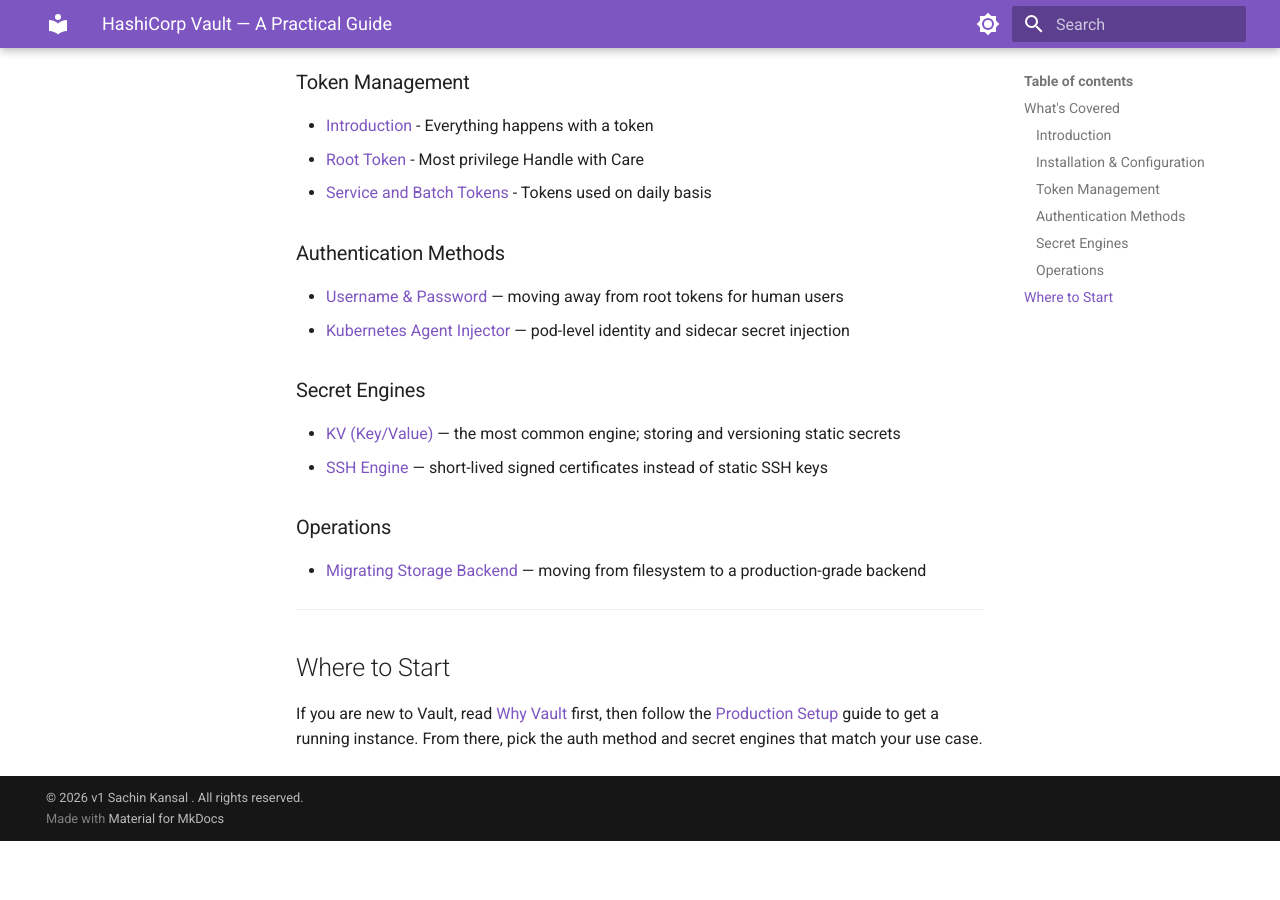
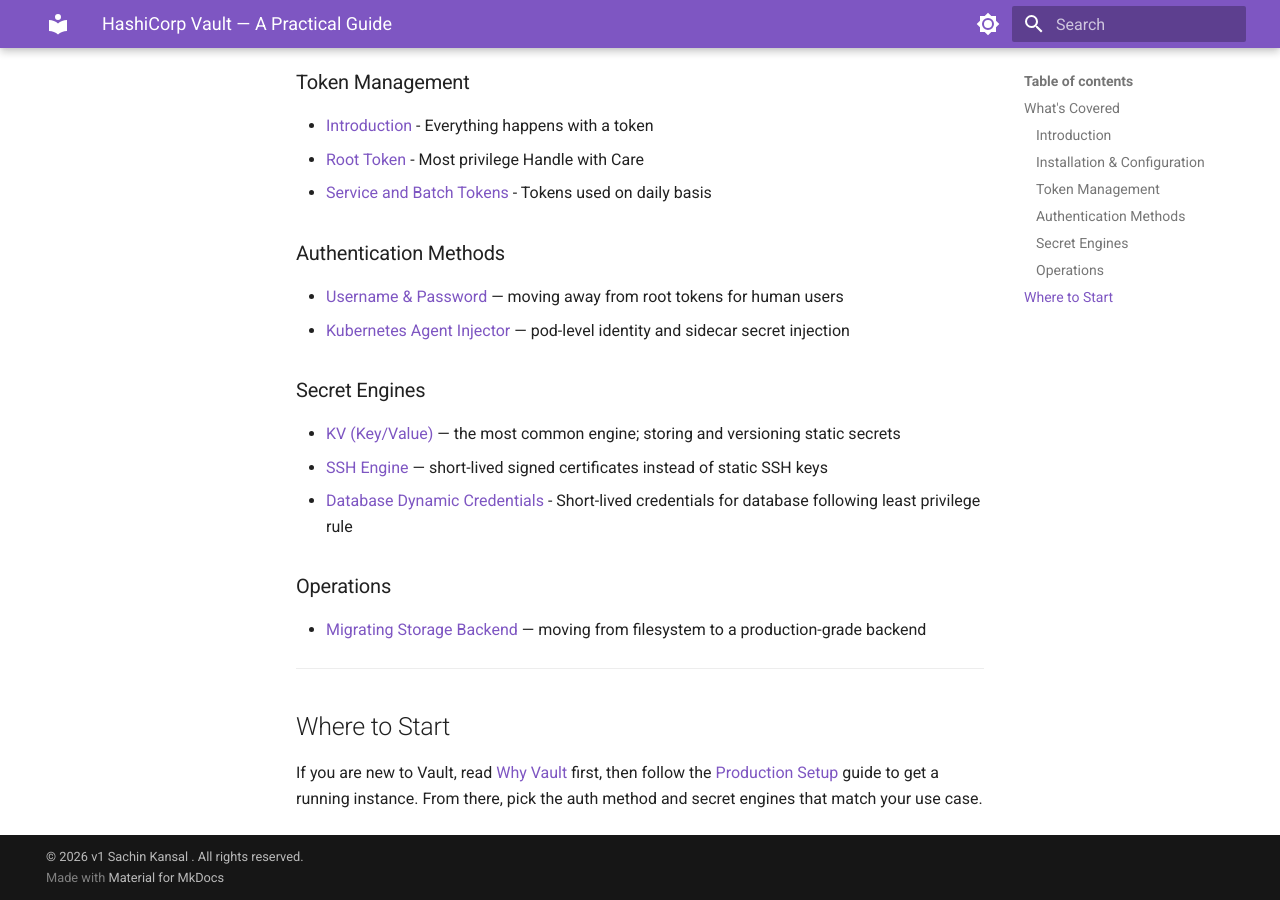
Before and after one commit to sachin-kansal/vault-field-handbook, an MkDocs documentation site: the page built from docs/index.md, in a window 1280 px wide and 900 px high, scrolled down 755 px. Built offline with MkDocs 1.6.1 and Material for MkDocs 9.7.7, drawn with Linux system fonts in a browser that asks for light colours; before the commit the page ends 1596 px from its top, so only the background shows below that.

Commit message:
generic: adding dynamic secrets

```diff
--- a/docs/index.md
+++ b/docs/index.md
@@ -30,6 +30,7 @@
 ### Secret Engines
 - [KV (Key/Value)](06-secret-engines/kv.md) — the most common engine; storing and versioning static secrets
 - [SSH Engine](06-secret-engines/ssh.md) — short-lived signed certificates instead of static SSH keys
+- [Database Dynamic Credentials](06-secret-engines/database.md) - Short-lived credentials for database following least privilege rule
 
 ### Operations
 - [Migrating Storage Backend](07-Operations/migrating-backened.md) — moving from filesystem to a production-grade backend
```
